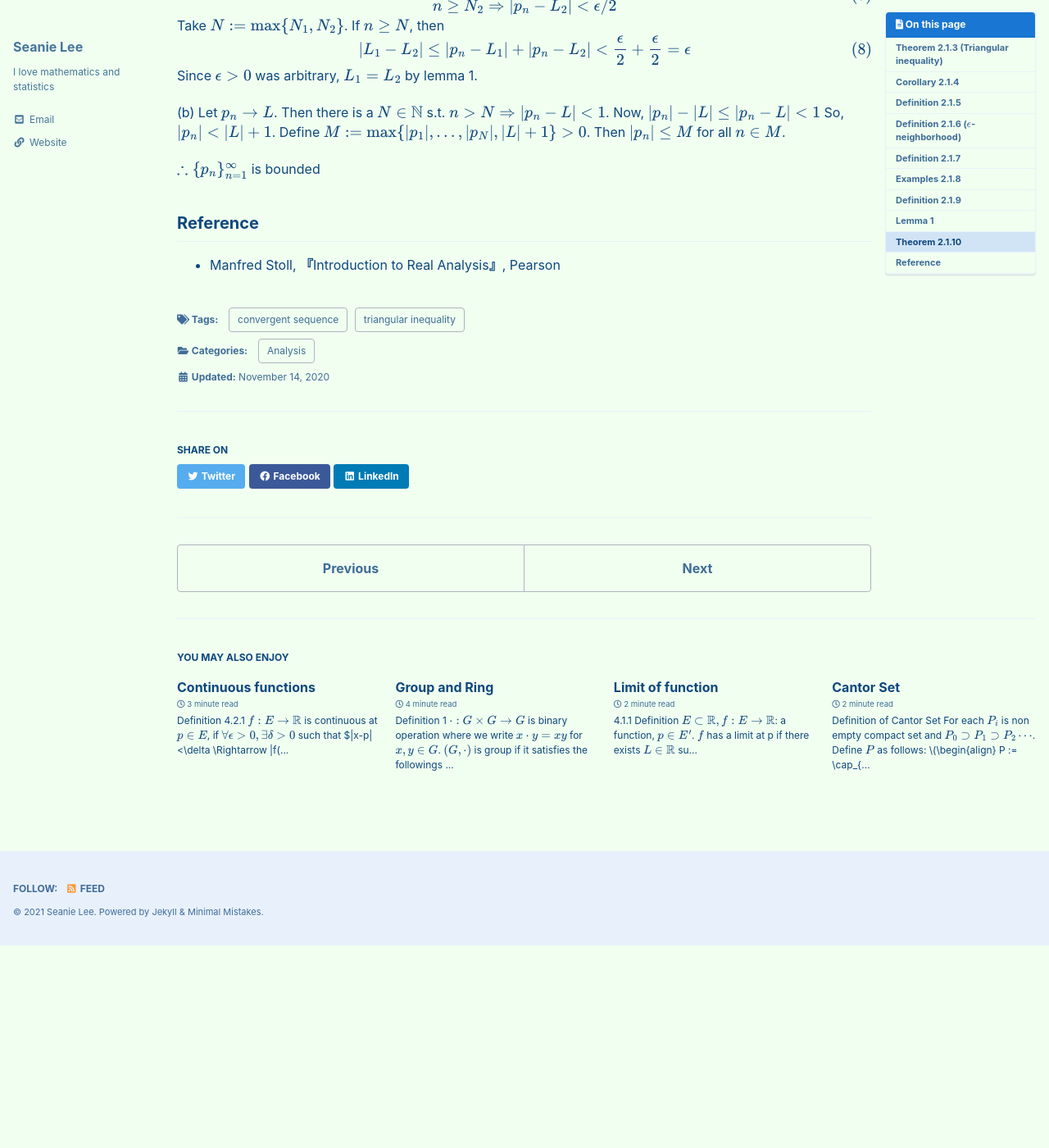
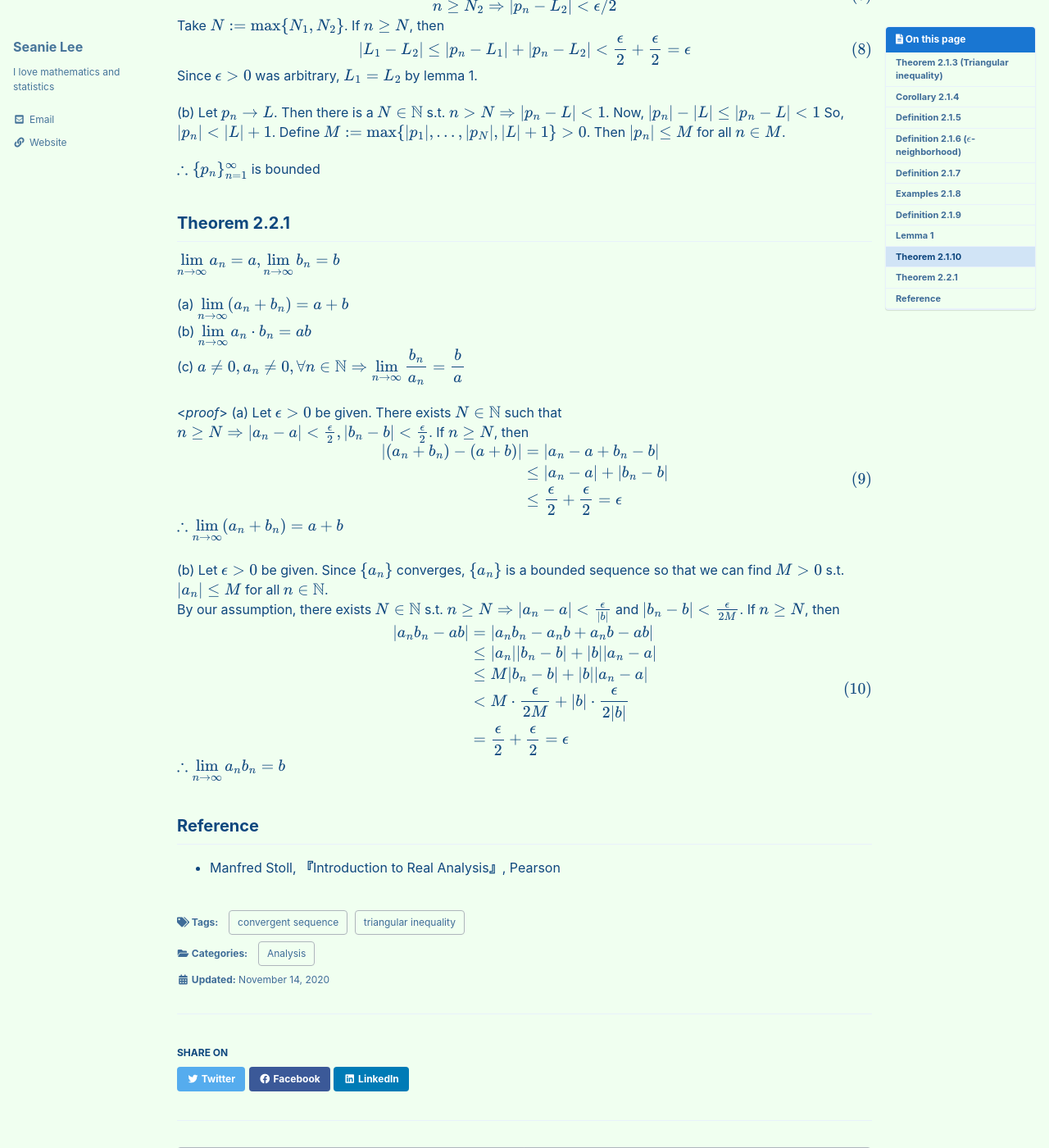
Before and after one commit to seanie12/blog, a Jekyll site: the page built from _posts/2020-11-14-sequence.md, in a window 1280 px wide and 1400 px high, scrolled down 2439 px. Shown: the whole window at 82% size. Built offline with Jekyll 4.4.1, drawn with Linux system fonts in a browser that asks for light colours; cached includes are drawn as plain includes; formulas are drawn with MathJax 3; before the commit the page ends 3591 px from its top, so only the background shows below that; some of the changed text lies outside the part shown.

Commit message:
Update 2020-11-14-sequence.md

```diff
--- a/_posts/2020-11-14-sequence.md
+++ b/_posts/2020-11-14-sequence.md
@@ -142,5 +142,39 @@ So, $|p_n| <|L|+1$. Define $$M:= \max\{ |p_1|, \ldots, |p_N|, |L|+1\} > 0$$. The
 
 $$\therefore \{p_n \}_{n=1}^\infty$$ is bounded
 $$\tag*{$\square$}$$
+
+## Theorem 2.2.1
+$\displaystyle{\lim_{n\to\infty}a_n=a, \lim_{n\to\infty}b_n=b}$
+
+(a) $\displaystyle{\lim_{n\to\infty}(a_n+b_n)= a + b}$ <br /> (b) $\displaystyle{\lim_{n\to\infty}a_n\cdot b_n = ab}$ <br /> (c) $a\neq 0, a_n \neq 0, \forall n\in\mathbb{N} \Rightarrow \displaystyle{\lim_{n\to\infty}\frac{b_n}{a_n}= \frac{b}{a}}$
+
+<*proof*>
+(a) Let $\epsilon >0$ be given. There exists $N\in\mathbb{N}$ such that <br /> $n\geq N \Rightarrow |a_n-a| < \frac{\epsilon}{2}, |b_n-b|<\frac{\epsilon}{2}$. If $n\geq N$, then
+$$
+\begin{align}
+\begin{split}
+|(a_n+b_n) -(a+b)| &= |a_n-a+b_n-b| \\
+&\leq |a_n-a| + |b_n-b| \\
+&\leq \frac{\epsilon}{2} + \frac{\epsilon}{2} = \epsilon
+\end{split}
+\end{align}
+$$
+$\therefore \displaystyle{\lim_{n\to\infty}(a_n+b_n) = a+b}$
+$$\tag*{$\square$}$$
+
+(b) Let $\epsilon >0$ be given. Since $$\{a_n\}$$ converges, $$\{a_n\}$$ is a bounded sequence so that we can find $M>0$ s.t. $|a_n|\leq M$ for all $n\in \mathbb{N}$. <br /> By our assumption, there exists $N\in\mathbb{N}$ s.t. $n\geq N\Rightarrow |a_n-a|<\frac{\epsilon}{|b|}$ and $|b_n-b| < \frac{\epsilon}{2M}$. If $n\geq N$, then
+$$
+\begin{align}
+\begin{split}
+|a_nb_n -ab| &= |a_n b_n- a_nb + a_nb -ab| \\
+&\leq |a_n||b_n-b| + |b||a_n -a| \\
+&\leq M|b_n-b| + |b| |a_n-a| \\
+&< M \cdot \frac{\epsilon}{2M} + |b| \cdot \frac{\epsilon}{2|b|}\\
+&=\frac{\epsilon}{2} + \frac{\epsilon}{2} = \epsilon
+\end{split}
+\end{align}
+$$
+$\therefore \displaystyle{\lim_{n\to\infty}a_n b_n = b}$
+$$\tag*{$\square$}$$
 ## Reference
 - Manfred Stoll,  **『**Introduction to Real Analysis**』**, Pearson
```
